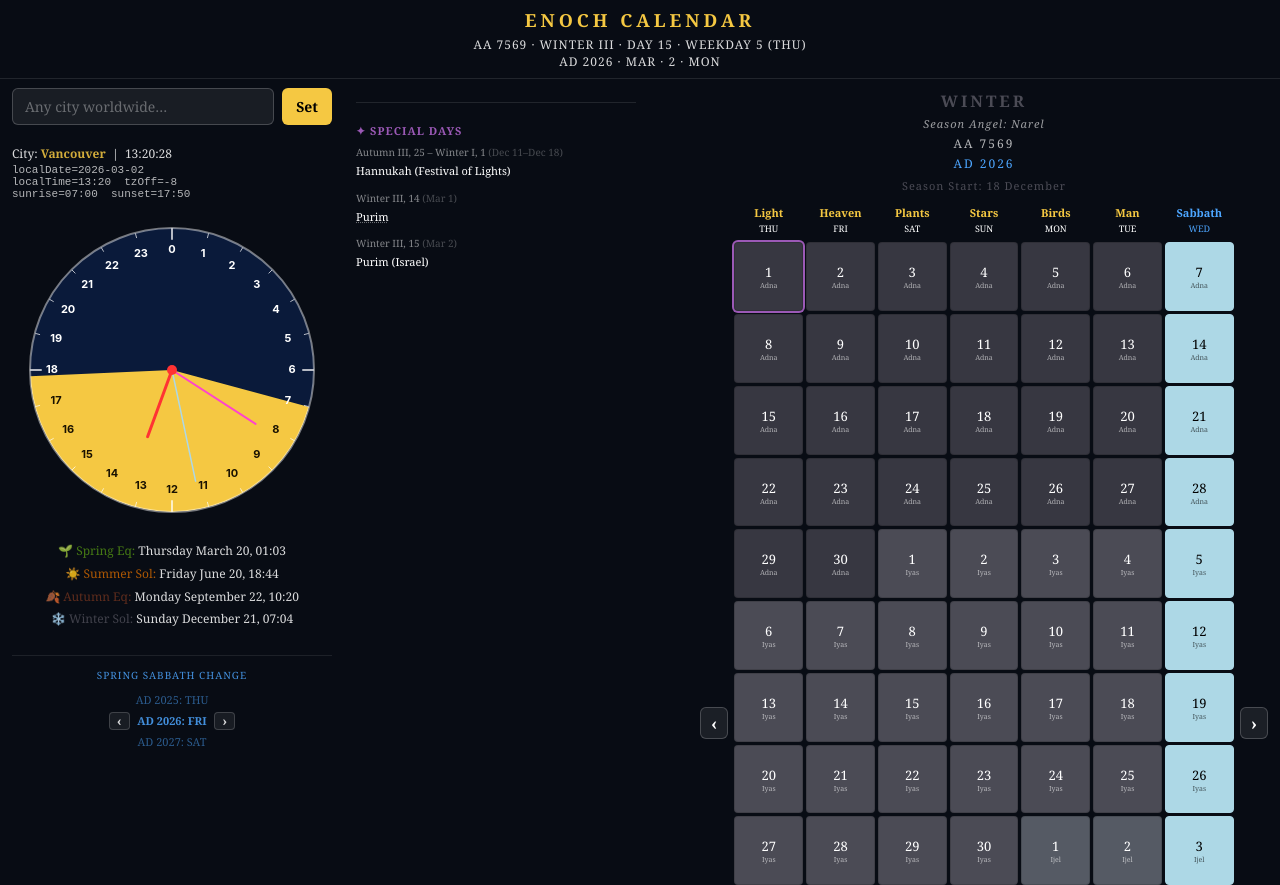
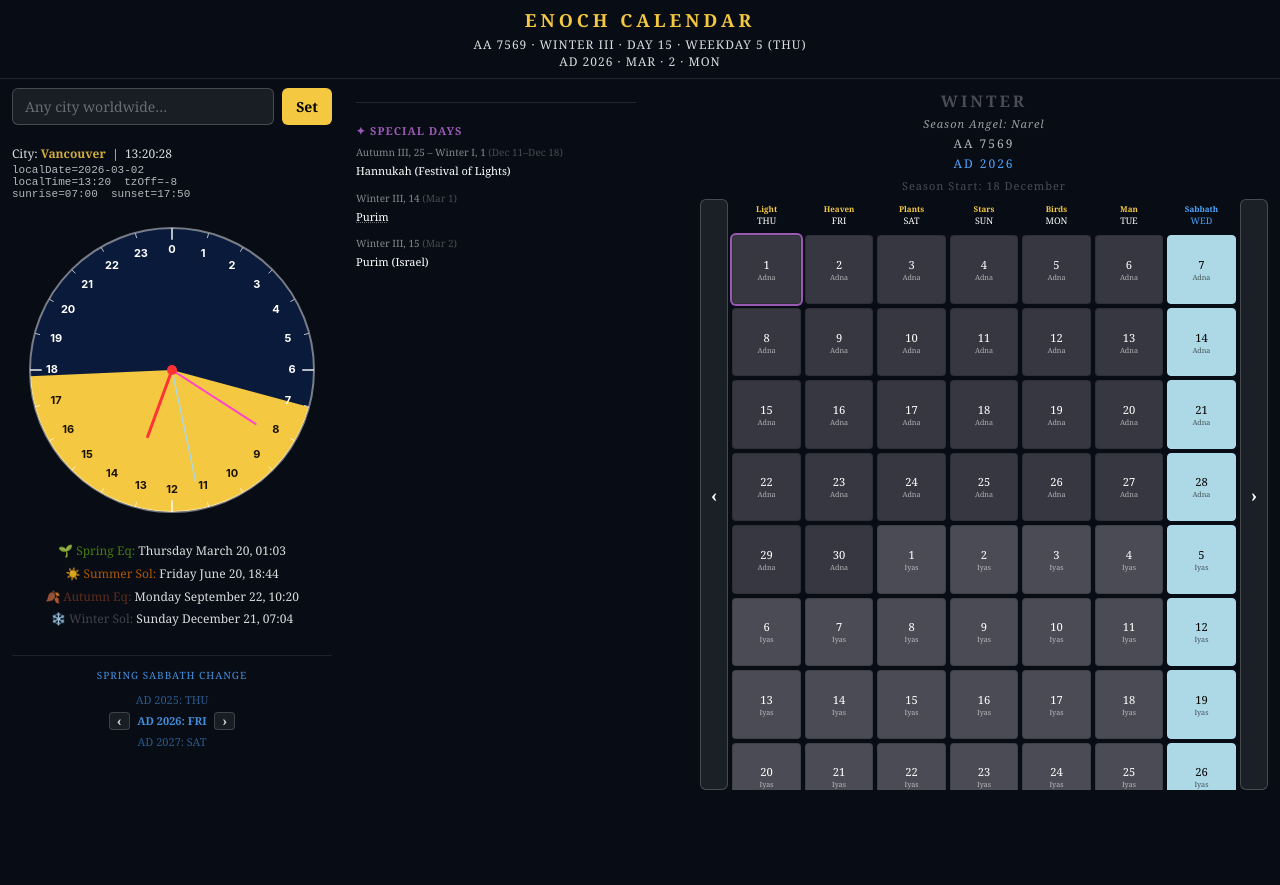
Before and after one commit to rmagica/enoch-clock, a plain HTML site: page index.html in a window 1280 px wide. Shown: the top 885 px of the page. After the commit the page ends 810 px from the top, so only its background shows below. Drawn offline with Linux system fonts and the light colour scheme.

Commit message:
Update index.html trying different way to bound it

```diff
--- a/index.html
+++ b/index.html
@@ -30,14 +30,33 @@ h2 { letter-spacing: 4px; color: #f5c842; text-transform: uppercase; font-size:
 /* Desktop 3-column layout */
 @media (min-width: 900px) {
   #mainContainer {
-    flex-direction: row; align-items: flex-start;
+    flex-direction: row; align-items: stretch;
     justify-content: center; gap: 24px;
+    height: calc(100vh - 90px); /* 90px ≈ fixed header height */
+    overflow: hidden;
   }
   #clockCol  { width: 260px; flex-shrink: 0; }
   #feastCol  { width: 240px; flex-shrink: 0; }
-  #gridWrapper { flex: 1; min-width: 0; }
+  #gridWrapper { flex: 1; min-width: 0; display: flex; flex-direction: column; }
   #gridContainer { max-width: 100% !important; }
-  #gridCarousel { width: 100%; }
+  #gridCarousel { width: 100%; flex: 1; min-height: 0; }
+  /* Grid fills remaining vertical space */
+  #gridContainer {
+    flex: 1; min-height: 0;
+    grid-auto-rows: 1fr;
+    align-content: stretch;
+  }
+  /* Heading labels scale with vh */
+  #gridHeading .season-name  { font-size: clamp(10px, 1.8vh, 16px); }
+  #gridHeading .enoch-year   { font-size: clamp(8px,  1.3vh, 12px); }
+  #gridHeading .greg-year    { font-size: clamp(8px,  1.3vh, 12px); }
+  #gridHeading .season-angel { font-size: clamp(7px,  1.2vh, 11px); }
+  #gridHeading .season-start { font-size: clamp(7px,  1.2vh, 11px); }
+  /* Tile text scales with vh */
+  .dayNum      { font-size: clamp(7px,  1.4vh, 13px) !important; }
+  .angelLabel  { font-size: clamp(5px,  0.9vh,  8px) !important; }
+  .dayBox      { font-size: clamp(6px,  1.0vh, 10px) !important; }
+  .dayHeader   { font-size: clamp(6px,  1.0vh, 11px) !important; padding: clamp(1px, 0.4vh, 4px) 0; }
 }
 /* Clock column */
 #clockCol { display: flex; flex-direction: column; align-items: stretch; gap: 10px; width: 100%; max-width: 320px; }
@@ -73,14 +92,14 @@ button {
 #solarDoW .yr-item { color: #4da6ff; }
 #solarDoW .yr-item.is-current { font-weight: bold; }
 #solarDoW .yr-item.is-adjacent { opacity: 0.6; }
-#gridWrapper { display: flex; flex-direction: column; align-items: center; gap: 6px; }
+#gridWrapper { display: flex; flex-direction: column; align-items: stretch; gap: 4px; }
 #gridHeading { text-align: center; line-height: 1.7; }
 #gridHeading .season-name { font-size: clamp(13px,3vw,16px); font-weight: bold; color: #f5c842; letter-spacing: 3px; text-transform: uppercase; }
 #gridHeading .enoch-year { font-size: clamp(10px,2.5vw,12px); color: rgba(255,255,255,0.7); letter-spacing: 2px; }
 #gridHeading .greg-year  { font-size: clamp(10px,2.5vw,12px); color: #4da6ff; letter-spacing: 2px; }
 #gridHeading .season-angel { font-size: clamp(10px,2.5vw,11px); color: rgba(255,255,255,0.6); letter-spacing: 1px; font-style: italic; }
 #gridHeading .season-start { font-size: clamp(10px,2.5vw,11px); letter-spacing: 1px; margin-top: 2px; }
-#gridCarousel { display: flex; align-items: center; gap: 6px; width: 100%; }
+#gridCarousel { display: flex; align-items: stretch; gap: 4px; width: 100%; flex: 1; min-height: 0; }
 .arrow-btn {
   background: rgba(255,255,255,0.08); border: 1px solid rgba(255,255,255,0.2);
   color: white; font-size: 18px; border-radius: 6px; cursor: pointer;
@@ -91,12 +110,6 @@ button {
   display: grid; grid-template-columns: repeat(7, minmax(0, 1fr));
   gap: 4px; width: 100%;
   max-width: 350px;
-}
-@media (min-width: 900px) {
-  #gridContainer { gap: 3px; }
-  .dayBox { font-size: clamp(7px, 0.9vw, 10px); }
-  .dayNum { font-size: clamp(9px, 1.1vw, 13px); }
-  .dayHeader { font-size: clamp(7px, 0.85vw, 11px); }
 }
 .dayHeader { color: #f5c842; font-weight: bold; text-align: center; font-size: clamp(8px,2vw,11px); padding: 4px 0; }
 .dayBox {
```
